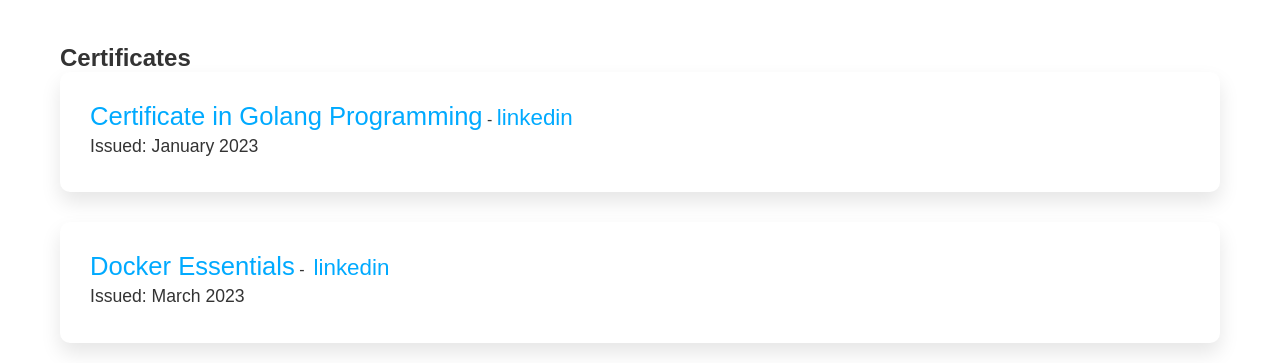
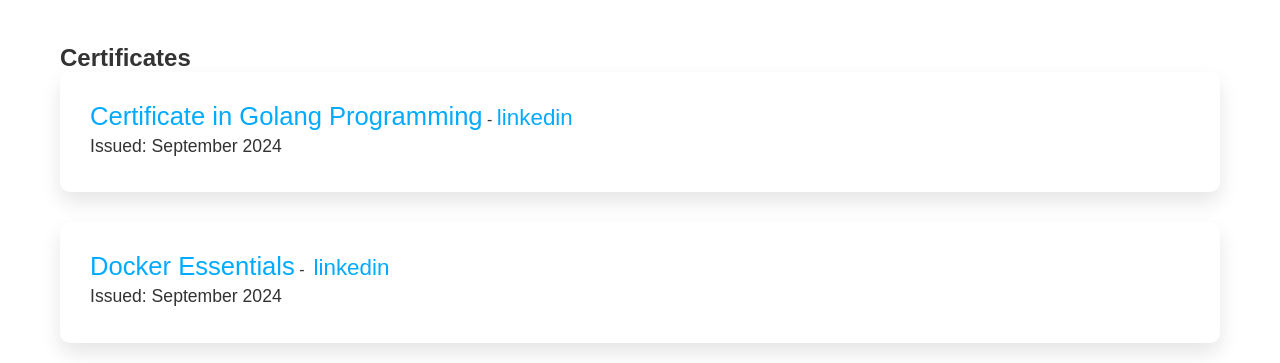
Before and after one commit to Mikewattoski/portfolio, a plain HTML site: page index.html in a window 1280 px wide. Shown: the part 3600-3963 px from the top of the page. Drawn offline with Linux system fonts and the light colour scheme.

Commit message:
update certs

```diff
--- a/index.html
+++ b/index.html
@@ -113,11 +113,11 @@
         <div class="certificate-content">
         <div class="certificate">
             <span class="certificate-title">Certificate in Golang Programming</span>&nbsp;-&nbsp;<span class="certificate-titlin">linkedin</span><br>
-            <p>Issued: January 2023</p>
+            <p>Issued: September 2024</p>
         </div>
         <div class="certificate">
             <span class="certificate-title">Docker Essentials</span>&nbsp;-&nbsp;  <span class="certificate-titlin">linkedin</span><br>
-            <p>Issued: March 2023</p>
+            <p>Issued: September 2024</p>
         </div>
     </div>
         </div>
```
